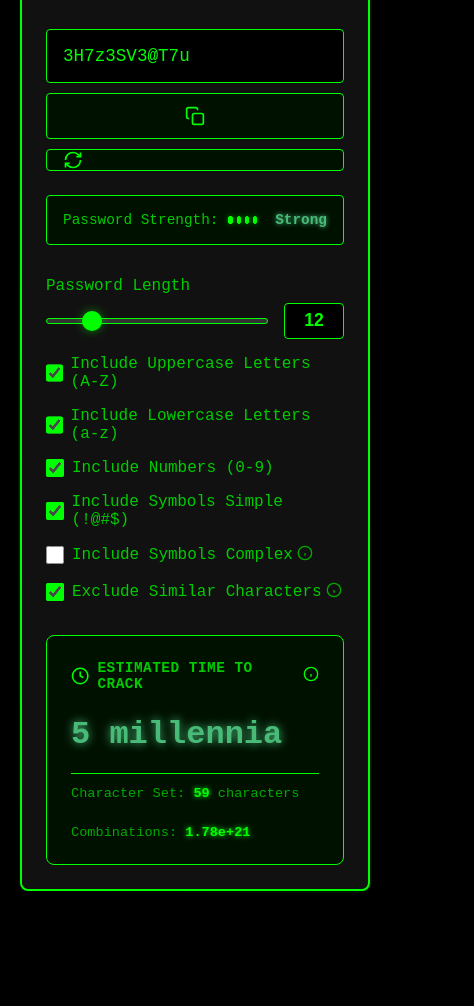
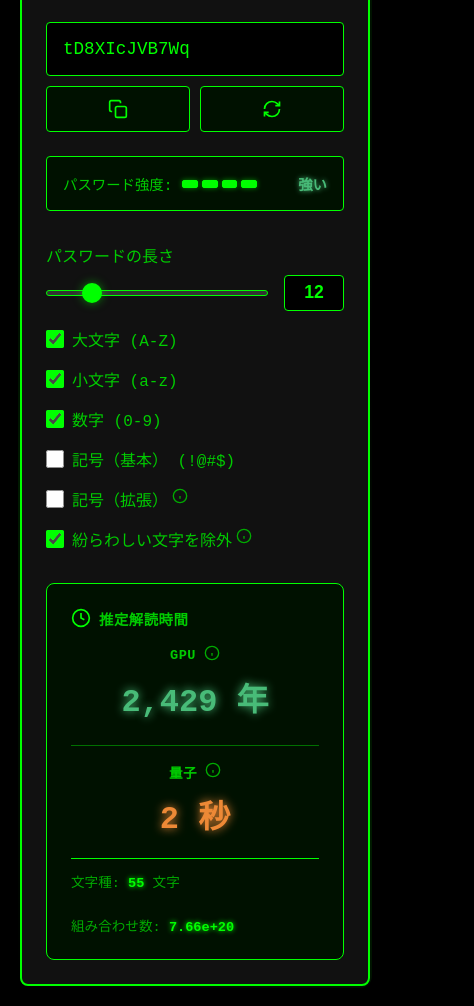
Before and after one commit to rengotaku/web-generate-password, a plain HTML site: page index.html in a window 390 px wide. Shown: the part 155-1161 px from the top of the page, 474 px wide, since content can reach past the window. Before the commit the page ends 1066 px from the top, so only its background shows below. Drawn offline with Linux system fonts and the light colour scheme.

Commit message:
feat: 日本語UI対応、セキュリティ強化、量子コンピュータ解読時間表示 (#8)
- UI全体を日本語化（ラベル、メッセージ、時間表示を万/億/兆単位に）
- コピー・リロードボタンをモバイルで横一列に配置
- 記号（基本）のデフォルトチェックを解除
- 乱数生成をMath.random()からcrypto.getRandomValues()に置換
- シャッフルをFisher-Yatesアルゴリズムに置換
- charset計算のハードコード値を実際の文字数参照に修正
- 推定解読時間をGPU/量子コンピュータの2カラム表示に対応
- リロードボタンのアニメーションをアイコンのみに変更

Co-authored-by: Takuya <g.takasu41+localgit@email.com>

```diff
--- a/index.html
+++ b/index.html
@@ -1,11 +1,11 @@
 <!DOCTYPE html>
-<html lang="en">
+<html lang="ja">
 <head>
     <meta charset="UTF-8">
     <meta name="viewport" content="width=device-width, initial-scale=1.0">
-    <title>Secure Password Generator | password-generator.v41.me</title>
-    <meta name="description" content="Generate secure, customizable passwords with our free online password generator. Choose length, character types, and copy instantly.">
-    <meta name="keywords" content="password generator, secure password, random password, password tool">
+    <title>安全なパスワード生成ツール | password-generator.v41.me</title>
+    <meta name="description" content="安全でカスタマイズ可能なパスワードを無料で生成。長さや文字種を選んで、ワンクリックでコピー。">
+    <meta name="keywords" content="パスワード生成, 安全なパスワード, ランダムパスワード, パスワードツール">
     <link rel="stylesheet" href="style.css">
 </head>
 <body>
@@ -13,21 +13,22 @@
         <svg width="20" height="20" viewBox="0 0 24 24" fill="none" stroke="currentColor" stroke-width="2">
             <polyline points="20 6 9 17 4 12"></polyline>
         </svg>
-        <span>Password copied to clipboard!</span>
+        <span>パスワードをコピーしました</span>
     </div>
 
     <div class="container">
-        <h1>Secure Password Generator</h1>
-        <p class="subtitle">Generate strong, customizable passwords instantly</p>
+        <h1>パスワード生成ツール</h1>
+        <p class="subtitle">安全でカスタマイズ可能なパスワードを即座に生成</p>
         <div class="password-display">
-            <input type="text" id="passwordOutput" readonly placeholder="Your generated password">
-            <button id="copyBtn" class="copy-btn" title="Copy to clipboard">
+            <input type="text" id="passwordOutput" readonly placeholder="生成されたパスワード">
+            <div class="action-buttons">
+                <button id="copyBtn" class="copy-btn" title="クリップボードにコピー">
                     <svg width="20" height="20" viewBox="0 0 24 24" fill="none" stroke="currentColor" stroke-width="2">
                         <rect x="9" y="9" width="13" height="13" rx="2" ry="2"></rect>
                         <path d="M5 15H4a2 2 0 0 1-2-2V4a2 2 0 0 1 2-2h9a2 2 0 0 1 2 2v1"></path>
                     </svg>
                 </button>
-            <button id="regenerateBtn" class="regenerate-btn" title="Generate new password">
+                <button id="regenerateBtn" class="regenerate-btn" title="パスワードを再生成">
                     <svg width="20" height="20" viewBox="0 0 24 24" fill="none" stroke="currentColor" stroke-width="2">
                         <path d="M3 12a9 9 0 0 1 9-9 9.75 9.75 0 0 1 6.74 2.74L21 8"></path>
                         <path d="M21 3v5h-5"></path>
@@ -36,9 +37,10 @@
                     </svg>
                 </button>
             </div>
+        </div>
 
         <div class="strength-indicator">
-            <span>Password Strength:</span>
+            <span>パスワード強度:</span>
             <div class="strength-bars">
                 <div class="bar" id="bar1"></div>
                 <div class="bar" id="bar2"></div>
@@ -50,7 +52,7 @@
 
         <div class="settings">
             <div class="setting">
-                <label for="length">Password Length</label>
+                <label for="length">パスワードの長さ</label>
                 <div class="length-controls">
                     <input type="range" id="length" min="4" max="50" value="12">
                     <input type="number" id="lengthInput" min="4" max="50" value="12">
@@ -60,35 +62,35 @@
             <div class="setting">
                 <label>
                     <input type="checkbox" id="uppercase" checked>
-                    Include Uppercase Letters (A-Z)
+                    大文字 (A-Z)
                 </label>
             </div>
 
             <div class="setting">
                 <label>
                     <input type="checkbox" id="lowercase" checked>
-                    Include Lowercase Letters (a-z)
+                    小文字 (a-z)
                 </label>
             </div>
 
             <div class="setting">
                 <label>
                     <input type="checkbox" id="numbers" checked>
-                    Include Numbers (0-9)
+                    数字 (0-9)
                 </label>
             </div>
 
             <div class="setting">
                 <label>
-                    <input type="checkbox" id="symbolsSimple" checked>
-                    Include Symbols Simple (!@#$)
+                    <input type="checkbox" id="symbolsSimple">
+                    記号（基本） (!@#$)
                 </label>
             </div>
 
             <div class="setting">
                 <label>
                     <input type="checkbox" id="symbolsComplex">
-                    Include Symbols Complex
+                    記号（拡張）
                     <div class="info-icon" id="symbolsComplexInfo">
                         <svg width="16" height="16" viewBox="0 0 24 24" fill="none" stroke="currentColor" stroke-width="2">
                             <circle cx="12" cy="12" r="10"></circle>
@@ -107,7 +109,7 @@
             <div class="setting">
                 <label>
                     <input type="checkbox" id="excludeSimilar" checked>
-                    Exclude Similar Characters
+                    紛らわしい文字を除外
                     <div class="info-icon" id="excludeSimilarInfo">
                         <svg width="16" height="16" viewBox="0 0 24 24" fill="none" stroke="currentColor" stroke-width="2">
                             <circle cx="12" cy="12" r="10"></circle>
@@ -130,41 +132,54 @@
                     <circle cx="12" cy="12" r="10"></circle>
                     <polyline points="12 6 12 12 16 14"></polyline>
                 </svg>
-                <span>Estimated Time to Crack</span>
-                <div class="info-icon" id="infoIcon">
+                <span>推定解読時間</span>
+            </div>
+            <div class="crack-time-columns">
+                <div class="crack-time-column">
+                    <div class="crack-time-column-header">
+                        <span class="column-label">GPU</span>
+                        <div class="info-icon" id="gpuInfoIcon">
                             <svg width="16" height="16" viewBox="0 0 24 24" fill="none" stroke="currentColor" stroke-width="2">
                                 <circle cx="12" cy="12" r="10"></circle>
                                 <path d="M12 16v-4"></path>
                                 <path d="M12 8h.01"></path>
                             </svg>
-                    <div class="tooltip" id="specTooltip">
-                        <div class="tooltip-header">Analysis Conditions</div>
+                            <div class="tooltip" id="gpuTooltip">
                                 <div class="tooltip-content">
-                            <div class="spec-item">
-                                <strong>Attack Method:</strong> Brute Force
-                            </div>
-                            <div class="spec-item">
-                                <strong>Hardware:</strong> Modern GPU
-                            </div>
-                            <div class="spec-item">
-                                <strong>Speed:</strong> 10 billion attempts/sec
-                            </div>
-                            <div class="spec-item">
-                                <strong>Reference:</strong> NVIDIA RTX 4090 class
-                            </div>
-                            <div class="spec-note">
-                                Times represent worst-case scenarios for complete brute force attacks.
+                                    <div class="spec-item"><strong>攻撃手法:</strong> 総当たり攻撃</div>
+                                    <div class="spec-item"><strong>速度:</strong> 毎秒100億回試行</div>
+                                    <div class="spec-item"><strong>参考:</strong> RTX 4090 クラス</div>
                                 </div>
                             </div>
                         </div>
                     </div>
+                    <div class="time-value" id="crackTime">計算中...</div>
                 </div>
-            <div class="crack-time-display">
-                <div class="time-value" id="crackTime">Calculating...</div>
+                <div class="crack-time-divider"></div>
+                <div class="crack-time-column">
+                    <div class="crack-time-column-header">
+                        <span class="column-label">量子</span>
+                        <div class="info-icon" id="quantumInfoIcon">
+                            <svg width="16" height="16" viewBox="0 0 24 24" fill="none" stroke="currentColor" stroke-width="2">
+                                <circle cx="12" cy="12" r="10"></circle>
+                                <path d="M12 16v-4"></path>
+                                <path d="M12 8h.01"></path>
+                            </svg>
+                            <div class="tooltip" id="quantumTooltip">
+                                <div class="tooltip-content">
+                                    <div class="spec-item"><strong>攻撃手法:</strong> グローバーのアルゴリズム</div>
+                                    <div class="spec-item"><strong>効果:</strong> 探索空間を平方根に短縮</div>
+                                    <div class="spec-item"><strong>前提:</strong> 理想的な量子コンピュータ</div>
+                                </div>
+                            </div>
+                        </div>
+                    </div>
+                    <div class="time-value" id="crackTimeQuantum">計算中...</div>
+                </div>
+            </div>
             <div class="time-details">
-                    <span>Character Set: <strong id="charsetSize">0</strong> characters</span>
-                    <span>Combinations: <strong id="combinations">0</strong></span>
-                </div>
+                <span>文字種: <strong id="charsetSize">0</strong> 文字</span>
+                <span>組み合わせ数: <strong id="combinations">0</strong></span>
             </div>
         </div>
     </div>
--- a/script.js
+++ b/script.js
@@ -26,6 +26,7 @@ symbolsComplexCheck.addEventListener('change', function() {
 const excludeSimilarCheck = document.getElementById('excludeSimilar');
 const strengthText = document.getElementById('strengthText');
 const crackTimeEl = document.getElementById('crackTime');
+const crackTimeQuantumEl = document.getElementById('crackTimeQuantum');
 const charsetSizeEl = document.getElementById('charsetSize');
 const combinationsEl = document.getElementById('combinations');
 
@@ -37,9 +38,23 @@ const symbolComplexChars = '!@#$%^&*()-_=+[]{}|;:,.<>?';
 const similarChars = 'il1Lo0O';
 
 
+function secureRandomIndex(max) {
+    const array = new Uint32Array(1);
+    crypto.getRandomValues(array);
+    return array[0] % max;
+}
+
+function secureShuffleArray(array) {
+    const shuffled = [...array];
+    for (let i = shuffled.length - 1; i > 0; i--) {
+        const j = secureRandomIndex(i + 1);
+        [shuffled[i], shuffled[j]] = [shuffled[j], shuffled[i]];
+    }
+    return shuffled;
+}
+
 function generatePassword() {
     let charset = '';
-    let password = '';
 
     if (uppercaseCheck.checked) charset += uppercaseChars;
     if (lowercaseCheck.checked) charset += lowercaseChars;
@@ -48,7 +63,7 @@ function generatePassword() {
     if (symbolsComplexCheck.checked) charset += symbolComplexChars;
 
     if (charset === '') {
-        alert('Please select at least one character type!');
+        alert('少なくとも1つの文字種を選択してください');
         return '';
     }
 
@@ -60,75 +75,63 @@ function generatePassword() {
 
     const guaranteedChars = [];
     if (uppercaseCheck.checked) {
-        const filteredUpper = excludeSimilarCheck.checked
+        const filtered = excludeSimilarCheck.checked
             ? uppercaseChars.split('').filter(char => !similarChars.includes(char)).join('')
             : uppercaseChars;
-        guaranteedChars.push(filteredUpper[Math.floor(Math.random() * filteredUpper.length)]);
+        guaranteedChars.push(filtered[secureRandomIndex(filtered.length)]);
     }
     if (lowercaseCheck.checked) {
-        const filteredLower = excludeSimilarCheck.checked
+        const filtered = excludeSimilarCheck.checked
             ? lowercaseChars.split('').filter(char => !similarChars.includes(char)).join('')
             : lowercaseChars;
-        guaranteedChars.push(filteredLower[Math.floor(Math.random() * filteredLower.length)]);
+        guaranteedChars.push(filtered[secureRandomIndex(filtered.length)]);
     }
     if (numbersCheck.checked) {
-        const filteredNumbers = excludeSimilarCheck.checked
+        const filtered = excludeSimilarCheck.checked
             ? numberChars.split('').filter(char => !similarChars.includes(char)).join('')
             : numberChars;
-        guaranteedChars.push(filteredNumbers[Math.floor(Math.random() * filteredNumbers.length)]);
+        guaranteedChars.push(filtered[secureRandomIndex(filtered.length)]);
     }
     if (symbolsSimpleCheck.checked) {
-        guaranteedChars.push(symbolSimpleChars[Math.floor(Math.random() * symbolSimpleChars.length)]);
+        guaranteedChars.push(symbolSimpleChars[secureRandomIndex(symbolSimpleChars.length)]);
     }
     if (symbolsComplexCheck.checked) {
-        guaranteedChars.push(symbolComplexChars[Math.floor(Math.random() * symbolComplexChars.length)]);
+        guaranteedChars.push(symbolComplexChars[secureRandomIndex(symbolComplexChars.length)]);
     }
 
+    const chars = [];
     for (let i = guaranteedChars.length; i < length; i++) {
-        password += charset[Math.floor(Math.random() * charset.length)];
+        chars.push(charset[secureRandomIndex(charset.length)]);
     }
+    chars.push(...guaranteedChars);
 
-    password = password.split('');
-    guaranteedChars.forEach((char, index) => {
-        const randomPos = Math.floor(Math.random() * (password.length + index + 1));
-        password.splice(randomPos, 0, char);
-    });
-
-    password = password.slice(0, length).join('');
-
-    password = password.split('').sort(() => Math.random() - 0.5).join('');
-
+    const password = secureShuffleArray(chars).join('');
     return password;
 }
 
 function calculateStrength(seconds) {
-    let strengthLabel = 'Weak';
+    let strengthLabel = '弱い';
     let activeBars = 1;
     let colorClass = 'active-weak';
     let textColor = '#f56565';
 
-    // Base strength on crack time
     if (seconds < 1) {
-        // Less than 1 second - Very Weak
-        strengthLabel = 'Weak';
+        strengthLabel = '弱い';
         activeBars = 1;
         colorClass = 'active-weak';
         textColor = '#f56565';
     } else if (seconds < 86400) {
-        // Less than 1 day - Fair
-        strengthLabel = 'Fair';
+        strengthLabel = 'やや弱い';
         activeBars = 2;
         colorClass = 'active-fair';
         textColor = '#ed8936';
     } else if (seconds < 31536000) {
-        // Less than 1 year - Good
-        strengthLabel = 'Good';
+        strengthLabel = '良好';
         activeBars = 3;
         colorClass = 'active-good';
         textColor = '#ecc94b';
     } else {
-        // 1 year or more - Strong
-        strengthLabel = 'Strong';
+        strengthLabel = '強い';
         activeBars = 4;
         colorClass = 'active-strong';
         textColor = '#48bb78';
@@ -145,6 +148,18 @@ function calculateStrength(seconds) {
     // Update text
     strengthText.textContent = strengthLabel;
     strengthText.style.color = textColor;
+}
+
+function colorByTime(el, seconds) {
+    if (seconds < 1) {
+        el.style.color = '#f56565';
+    } else if (seconds < 86400) {
+        el.style.color = '#ed8936';
+    } else if (seconds < 31536000) {
+        el.style.color = '#ecc94b';
+    } else {
+        el.style.color = '#48bb78';
+    }
 }
 
 function calculateCrackTime(password) {
@@ -180,12 +195,12 @@ function calculateCrackTime(password) {
 
     if (symbolsSimpleCheck.checked) {
         // Simple symbols (!@#$) don't have similar characters
-        charsetSize += 4;
+        charsetSize += symbolSimpleChars.length;
     }
 
     if (symbolsComplexCheck.checked) {
         // Complex symbols don't have similar characters
-        charsetSize += 22;
+        charsetSize += symbolComplexChars.length;
     }
 
     const passwordLength = password.length;
@@ -195,26 +210,20 @@ function calculateCrackTime(password) {
     charsetSizeEl.textContent = charsetSize;
     combinationsEl.textContent = formatNumber(combinations);
 
-    // Calculate time assuming 10 billion attempts per second (modern GPU)
+    // GPU: 10 billion attempts per second
     const attemptsPerSecond = 10000000000;
     const seconds = combinations / attemptsPerSecond;
 
-    // Format time
-    let timeString = formatTime(seconds);
-    crackTimeEl.textContent = timeString;
+    // Quantum: Grover's algorithm reduces search space to sqrt(N)
+    const quantumCombinations = Math.sqrt(combinations);
+    const quantumSeconds = quantumCombinations / attemptsPerSecond;
 
-    // Color code based on security
-    if (seconds < 1) {
-        crackTimeEl.style.color = '#f56565';
-    } else if (seconds < 86400) { // Less than 1 day
-        crackTimeEl.style.color = '#ed8936';
-    } else if (seconds < 31536000) { // Less than 1 year
-        crackTimeEl.style.color = '#ecc94b';
-    } else {
-        crackTimeEl.style.color = '#48bb78';
-    }
+    crackTimeEl.textContent = formatTime(seconds);
+    crackTimeQuantumEl.textContent = formatTime(quantumSeconds);
 
-    // Update strength based on crack time
+    colorByTime(crackTimeEl, seconds);
+    colorByTime(crackTimeQuantumEl, quantumSeconds);
+
     calculateStrength(seconds);
 
     return seconds;
@@ -231,26 +240,25 @@ function formatNumber(num) {
 }
 
 function formatTime(seconds) {
-    if (seconds < 0.001) return 'Instant';
-    if (seconds < 1) return Math.floor(seconds * 1000) + ' milliseconds';
-    if (seconds < 60) return Math.floor(seconds) + ' seconds';
-    if (seconds < 3600) return Math.floor(seconds / 60) + ' minutes';
-    if (seconds < 86400) return Math.floor(seconds / 3600) + ' hours';
-    if (seconds < 2592000) return Math.floor(seconds / 86400) + ' days';
-    if (seconds < 31536000) return Math.floor(seconds / 2592000) + ' months';
-    if (seconds < 315360000) return Math.floor(seconds / 31536000) + ' years';
-    if (seconds < 3153600000) return Math.floor(seconds / 315360000) + ' decades';
-    if (seconds < 31536000000) return Math.floor(seconds / 3153600000) + ' centuries';
-    if (seconds < 315360000000) return Math.floor(seconds / 31536000000) + ' millennia';
+    if (seconds < 0.001) return '一瞬';
+    if (seconds < 1) return Math.floor(seconds * 1000) + ' ミリ秒';
+    if (seconds < 60) return Math.floor(seconds) + ' 秒';
+    if (seconds < 3600) return Math.floor(seconds / 60) + ' 分';
+    if (seconds < 86400) return Math.floor(seconds / 3600) + ' 時間';
+    if (seconds < 2592000) return Math.floor(seconds / 86400) + ' 日';
+    if (seconds < 31536000) return Math.floor(seconds / 2592000) + ' ヶ月';
 
-    // For extremely large numbers
     const years = seconds / 31536000;
-    if (years < 1e6) return formatNumber(years) + ' years';
-    if (years < 1e9) return formatNumber(years / 1e6) + ' million years';
-    if (years < 1e12) return formatNumber(years / 1e9) + ' billion years';
-    if (years < 1e15) return formatNumber(years / 1e12) + ' trillion years';
+    return formatYears(years);
+}
 
-    return 'Virtually impossible';
+function formatYears(years) {
+    if (years < 1e4) return Math.floor(years).toLocaleString() + ' 年';
+    if (years < 1e8) return (years / 1e4).toFixed(1).replace(/\.0$/, '') + ' 万年';
+    if (years < 1e12) return (years / 1e8).toFixed(1).replace(/\.0$/, '') + ' 億年';
+    if (years < 1e16) return (years / 1e12).toFixed(1).replace(/\.0$/, '') + ' 兆年';
+    if (years < 1e20) return (years / 1e16).toFixed(1).replace(/\.0$/, '') + ' 京年';
+    return '事実上不可能';
 }
 
 function regeneratePassword() {
@@ -376,10 +384,11 @@ function copyToClipboard(text) {
 }
 
 regenerateBtn.addEventListener('click', () => {
-    regenerateBtn.classList.add('regenerating');
+    const svg = regenerateBtn.querySelector('svg');
+    svg.classList.add('regenerating');
     regeneratePassword();
     setTimeout(() => {
-        regenerateBtn.classList.remove('regenerating');
+        svg.classList.remove('regenerating');
     }, 500);
 });
 
@@ -446,7 +455,7 @@ copyBtn.addEventListener('click', () => {
                     `;
                 }, 2000);
             } else {
-                alert('Failed to copy password. Please copy manually.');
+                alert('コピーに失敗しました。手動でコピーしてください。');
             }
         });
     }
--- a/style.css
+++ b/style.css
@@ -144,6 +144,11 @@ h1 {
     margin-bottom: 1.5rem;
 }
 
+.action-buttons {
+    display: flex;
+    gap: 10px;
+}
+
 #passwordOutput {
     flex: 1;
     padding: 1rem;
@@ -195,7 +200,7 @@ h1 {
     box-shadow: 0 0 15px rgba(0, 255, 0, 0.7);
 }
 
-.regenerate-btn.regenerating {
+.regenerate-btn svg.regenerating {
     animation: spin 0.5s ease;
 }
 
@@ -437,10 +442,37 @@ input[type="checkbox"] {
     color: #00ff00;
 }
 
-.crack-time-display {
+.crack-time-columns {
     display: flex;
-    flex-direction: column;
-    gap: 0.75rem;
+    gap: 1rem;
+    margin-bottom: 0.75rem;
+}
+
+.crack-time-column {
+    flex: 1;
+    text-align: center;
+}
+
+.crack-time-column-header {
+    display: flex;
+    align-items: center;
+    justify-content: center;
+    gap: 0.25rem;
+    margin-bottom: 0.25rem;
+}
+
+.column-label {
+    font-size: 0.85rem;
+    font-weight: 600;
+    color: #00cc00;
+    text-transform: uppercase;
+    letter-spacing: 0.5px;
+}
+
+.crack-time-divider {
+    width: 1px;
+    background: #00ff00;
+    opacity: 0.4;
 }
 
 .time-value {
@@ -588,8 +620,24 @@ input[type="checkbox"] {
         flex-direction: column;
     }
 
-    .copy-btn {
+    .action-buttons {
+        display: flex;
+        gap: 10px;
+    }
+
+    .action-buttons .copy-btn,
+    .action-buttons .regenerate-btn {
+        flex: 1;
         padding: 0.75rem;
         justify-content: center;
     }
+
+    .crack-time-columns {
+        flex-direction: column;
+    }
+
+    .crack-time-divider {
+        width: 100%;
+        height: 1px;
+    }
 }
```
Lines whose indentation alone changed are shown as unchanged.
